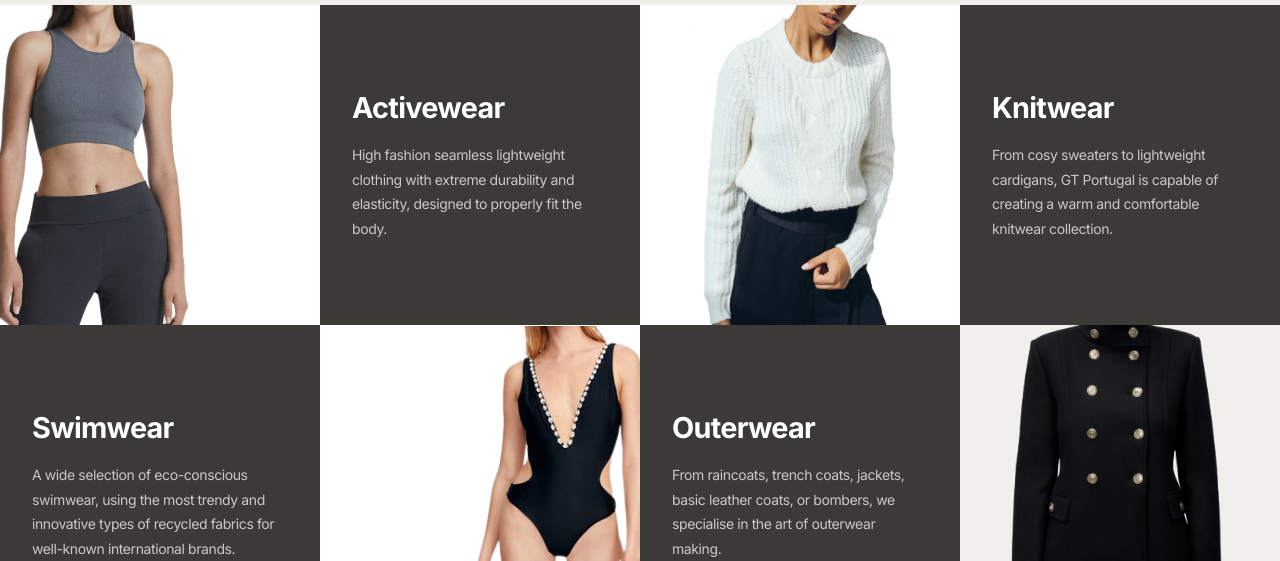
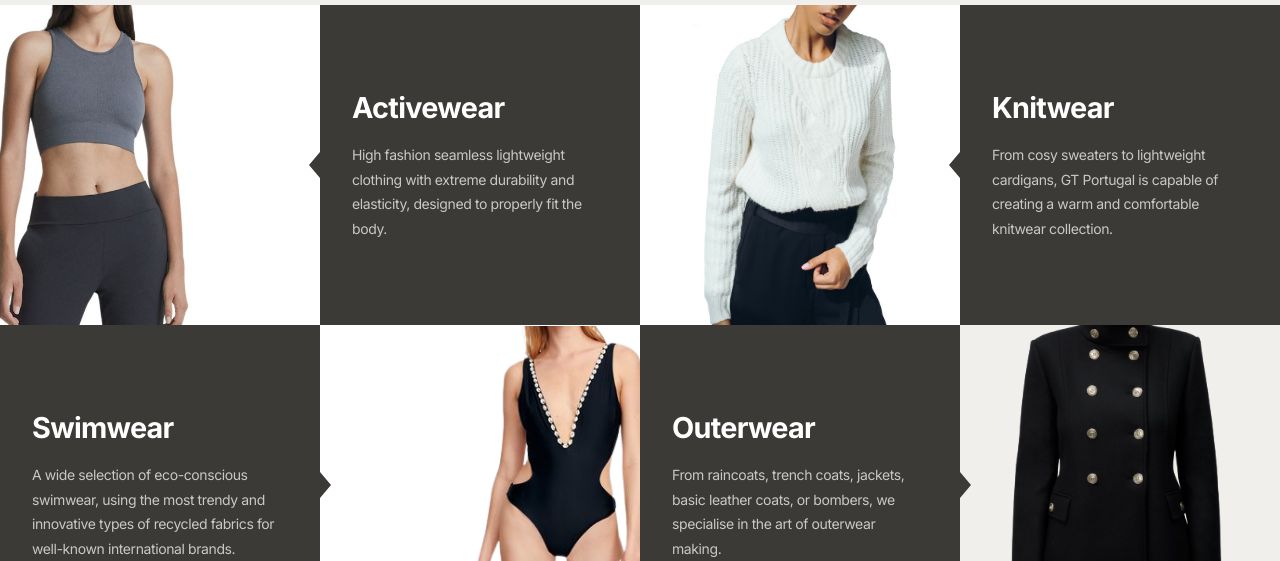
Before and after one commit to GTpt2026/redesign-gt-portugal, a Next.js app: page /textiles in a window 1280 px wide. Shown: the part 1220-1781 px from the top of the page. Built offline with nearby package versions, Linux system fonts and the light colour scheme; a web font is replaced by a local one.

Commit message:
Add animated arrow indicator between ProductGrid text/image pairs
The arrow grows out of the solid text tile toward its matching
image, same colour as the tile, with a subtle continuous point
animation to make the pairing read at a glance.

Co-Authored-By: Claude Sonnet 5 <noreply@anthropic.com>

```diff
--- a/components/sections/ProductGrid.jsx
+++ b/components/sections/ProductGrid.jsx
@@ -7,9 +7,11 @@ export default function ProductGrid({ items = [] }) {
       <div className={styles.grid}>
         {items.map((item, i) => {
           const isReversed = Math.floor(i / 2) % 2 === 1
+          const Wrapper = item.href ? Link : 'div'
+          const wrapperProps = item.href ? { href: item.href } : {}
 
-          const imageEl = item.href ? (
-            <Link key={`img-${item.id}`} href={item.href} className={styles.imageCell}>
+          const imageEl = (
+            <Wrapper key={`img-${item.id}`} {...wrapperProps} className={styles.imageCell}>
               <div className={styles.imageWrapper}>
                 <img
                   src={item.image || '/images/placeholder.jpg'}
@@ -17,33 +19,20 @@ export default function ProductGrid({ items = [] }) {
                   className={styles.image}
                 />
               </div>
-            </Link>
-          ) : (
-            <div key={`img-${item.id}`} className={styles.imageCell}>
-              <div className={styles.imageWrapper}>
-                <img
-                  src={item.image || '/images/placeholder.jpg'}
-                  alt={item.title}
-                  className={styles.image}
-                />
-              </div>
-            </div>
+            </Wrapper>
           )
 
-          const textEl = item.href ? (
-            <Link key={`txt-${item.id}`} href={item.href} className={styles.textCell}>
+          const textEl = (
+            <Wrapper key={`txt-${item.id}`} {...wrapperProps} className={styles.textCell}>
               <div className={styles.textInner}>
                 <h3 className={styles.itemTitle}>{item.title}</h3>
                 <p className={styles.itemDesc}>{item.description}</p>
               </div>
-            </Link>
-          ) : (
-            <div key={`txt-${item.id}`} className={styles.textCell}>
-              <div className={styles.textInner}>
-                <h3 className={styles.itemTitle}>{item.title}</h3>
-                <p className={styles.itemDesc}>{item.description}</p>
-              </div>
-            </div>
+              <span
+                className={`${styles.arrow} ${isReversed ? styles.arrowRight : styles.arrowLeft}`}
+                aria-hidden="true"
+              />
+            </Wrapper>
           )
 
           return isReversed ? [textEl, imageEl] : [imageEl, textEl]
--- a/components/sections/ProductGrid.module.css
+++ b/components/sections/ProductGrid.module.css
@@ -34,6 +34,7 @@
 }
 
 .textCell {
+  position: relative;
   aspect-ratio: 1;
   background-color: var(--color-bg-tile);
   display: flex;
@@ -41,6 +42,51 @@
   justify-content: center;
   text-decoration: none;
   color: inherit;
+}
+
+/* Arrow — grows out of the text tile toward its matching image,
+   same colour as the tile so it reads as part of the solid shape,
+   with a subtle animated point to draw the eye toward the pairing. */
+.arrow {
+  position: absolute;
+  top: 50%;
+  z-index: 1;
+  width: 0;
+  height: 0;
+  border-top: 26px solid transparent;
+  border-bottom: 26px solid transparent;
+  pointer-events: none;
+}
+
+.arrowLeft {
+  left: 0;
+  border-right: 22px solid var(--color-bg-tile);
+  transform: translate(-50%, -50%);
+  animation: arrow-point-left 1.8s ease-in-out infinite;
+}
+
+.arrowRight {
+  right: 0;
+  border-left: 22px solid var(--color-bg-tile);
+  transform: translate(50%, -50%);
+  animation: arrow-point-right 1.8s ease-in-out infinite;
+}
+
+@keyframes arrow-point-left {
+  0%, 100% { transform: translate(-50%, -50%); }
+  50%      { transform: translate(calc(-50% - 8px), -50%); }
+}
+
+@keyframes arrow-point-right {
+  0%, 100% { transform: translate(50%, -50%); }
+  50%      { transform: translate(calc(50% + 8px), -50%); }
+}
+
+@media (prefers-reduced-motion: reduce) {
+  .arrowLeft,
+  .arrowRight {
+    animation: none;
+  }
 }
 
 .textInner {
@@ -92,4 +138,10 @@
   .textInner {
     padding: var(--space-6);
   }
+
+  /* Image and text stack vertically here, so a left/right arrow
+     no longer indicates the correspondence — hide it. */
+  .arrow {
+    display: none;
+  }
 }
```
